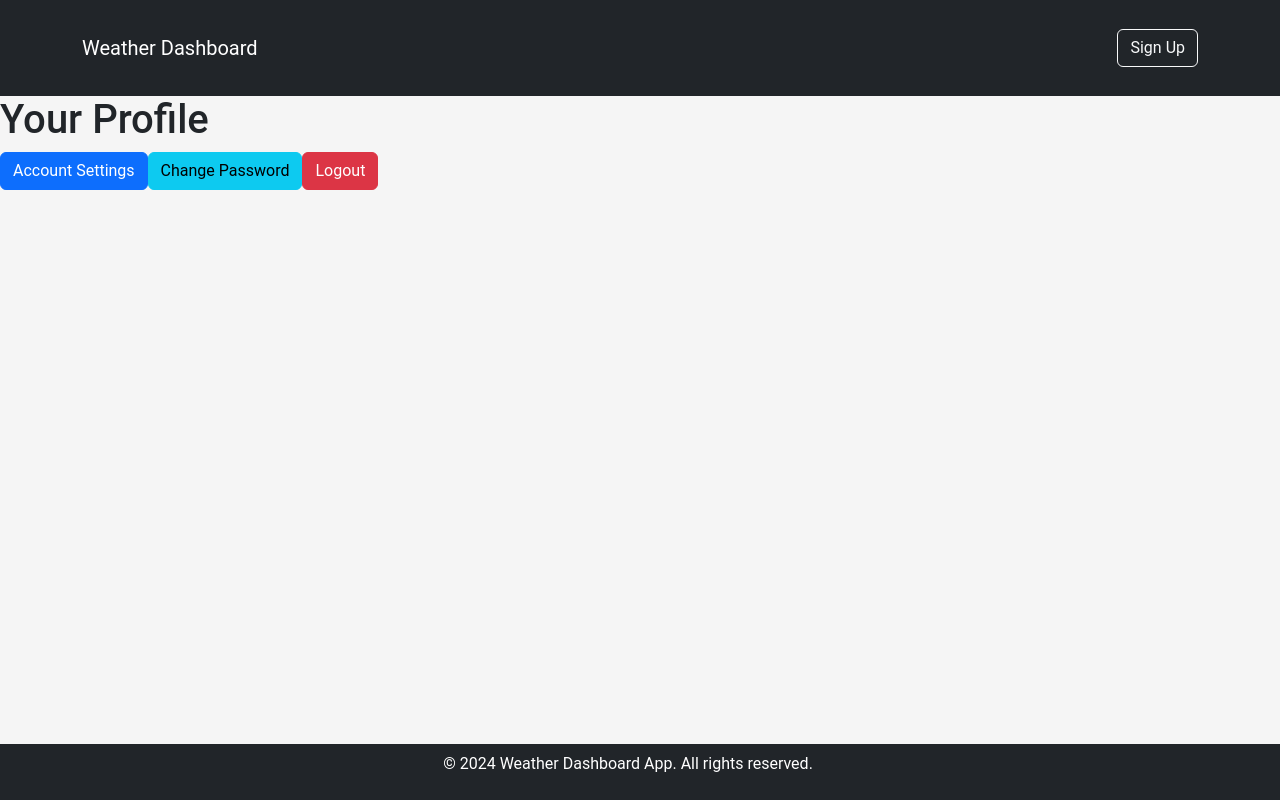
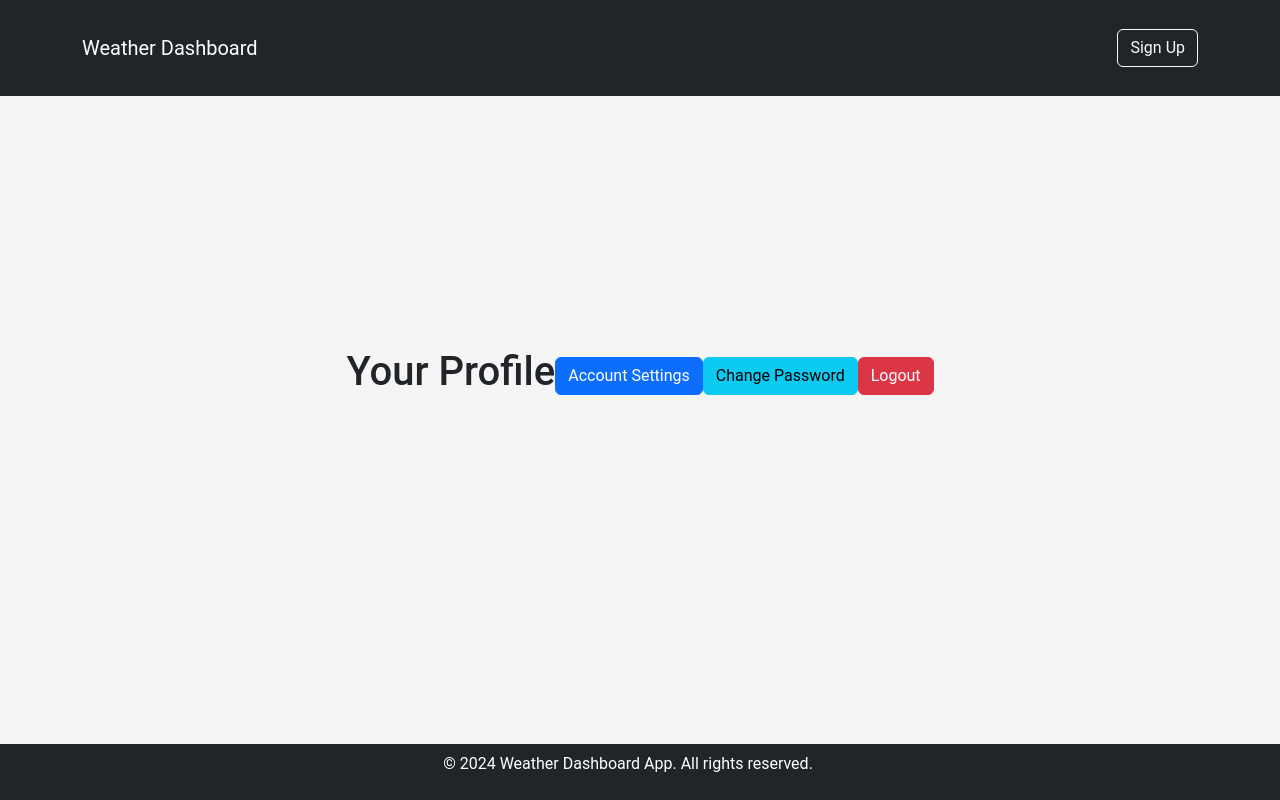
Before and after one commit to syam1245/WeatherApp, a React (Create React App) app in the folder front-end/: page /profile in a window 1280 px wide. Built offline with nearby package versions, Linux system fonts and the light colour scheme.

Commit message:
style change

```diff
--- a/front-end/src/components/navigation/Profile.jsx
+++ b/front-end/src/components/navigation/Profile.jsx
@@ -4,21 +4,18 @@ import './styles.css';
 
 function Profile() {
     const handleLogout = () => {
-        // Clear session storage
+
         sessionStorage.clear();
 
-        // Clear local storage
         localStorage.clear();
 
-        // Redirect to login page
-        window.location.href = '/login'; // You can use react-router-dom's history or useNavigate hook for navigation in a more React way
+        window.location.href = '/login';
     };
 
     return (
         <div className="profile-container">
             <h1>Your Profile</h1>
             <div className="profile-actions">
-                {/* Other account-related actions can be placed here */}
                 <Button variant="primary">Account Settings</Button>
                 <Button variant="info">Change Password</Button>
                 <Button variant="danger" onClick={handleLogout}>Logout</Button>
--- a/front-end/src/components/navigation/SignIn.jsx
+++ b/front-end/src/components/navigation/SignIn.jsx
@@ -36,7 +36,7 @@ function SignIn() {
   const navigate = useNavigate();
 
   useEffect(() => {
-    // This could be used for logging errors or handling them differently in the future
+
     if (error) {
       console.error(error);
     }
--- a/front-end/src/components/navigation/SignUpForm.jsx
+++ b/front-end/src/components/navigation/SignUpForm.jsx
@@ -9,7 +9,7 @@ function SignUpForm() {
     const [email, setEmail] = useState('');
     const [password, setPassword] = useState('');
     const [error, setError] = useState('');
-    const [successMessage, setSuccessMessage] = useState(''); // New state for success message
+    const [successMessage, setSuccessMessage] = useState('');
 
     const navigate = useNavigate();
 
@@ -67,7 +67,7 @@ function SignUpForm() {
                     />
                 </Form.Group>
                 {error && <Alert variant="danger">{error}</Alert>}
-                {successMessage && <Alert variant="success">{successMessage}</Alert>} {/* Display success message */}
+                {successMessage && <Alert variant="success">{successMessage}</Alert>}
                 <Button variant="primary" type="submit">
                     Sign up
                 </Button>
--- a/front-end/src/components/navigation/styles.css
+++ b/front-end/src/components/navigation/styles.css
@@ -147,3 +147,10 @@ body {
         font-size: 14px;
     }
 }
+
+.profile-container {
+    display: flex;
+    justify-content: center;
+    align-items: center;
+    min-height: 70vh;
+}
```
Also changed, not shown: 12 other files (tests, documents, lock files or other folders).
